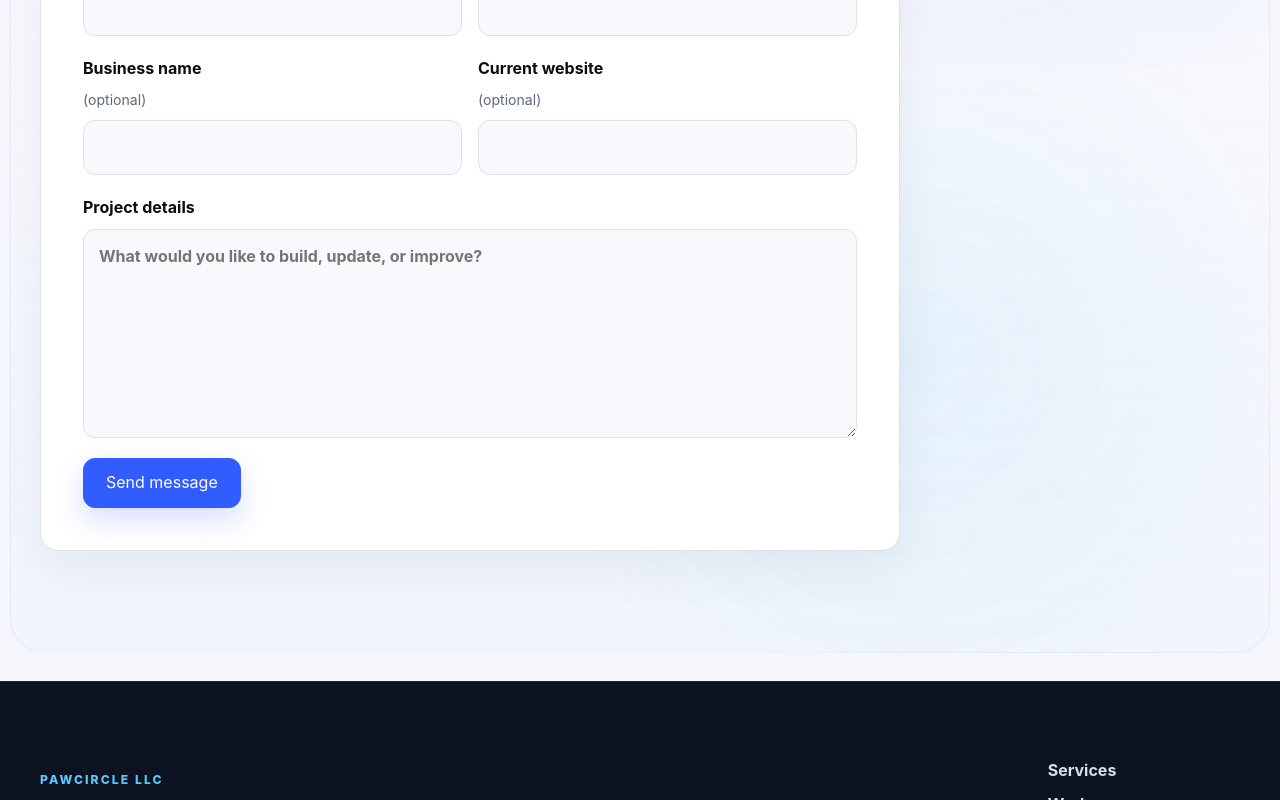
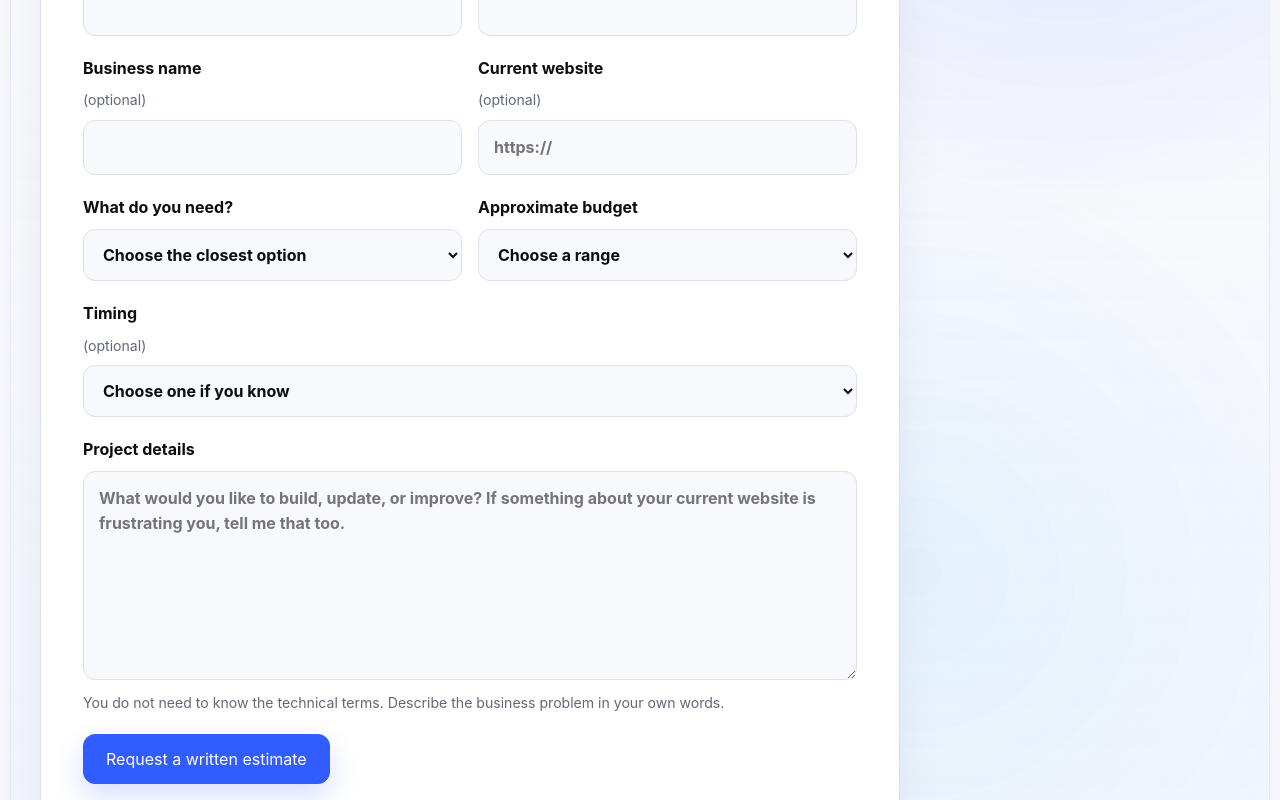
Before and after one commit to reaaland/pawcircle-llc-site, a Next.js app: page /contact in a window 1280 px wide. Shown: the part 800-1600 px from the top of the page. Built offline with nearby package versions, Linux system fonts and the light colour scheme.

Commit message:
Add project fit questions to inquiry form

```diff
--- a/components/ContactForm.tsx
+++ b/components/ContactForm.tsx
@@ -24,6 +24,9 @@ export function ContactForm() {
           email: String(data.get("email") ?? "").trim(),
           business: String(data.get("business") ?? "").trim(),
           website: String(data.get("website") ?? "").trim(),
+          projectType: String(data.get("projectType") ?? "").trim(),
+          budget: String(data.get("budget") ?? "").trim(),
+          timeline: String(data.get("timeline") ?? "").trim(),
           message: String(data.get("message") ?? "").trim(),
           companySite: String(data.get("companySite") ?? "").trim(),
         }),
@@ -60,9 +63,50 @@ export function ContactForm() {
         </label>
         <label>
           Current website <span className="optional">(optional)</span>
-          <input name="website" type="text" autoComplete="url" />
+          <input name="website" type="text" autoComplete="url" placeholder="https://" />
         </label>
       </div>
+
+      <div className="form-grid">
+        <label>
+          What do you need?
+          <select name="projectType" defaultValue="" required>
+            <option value="" disabled>Choose the closest option</option>
+            <option value="Simple website">A simple new website</option>
+            <option value="Small business website">A fuller small-business website</option>
+            <option value="Custom business website">A custom business website</option>
+            <option value="Website refresh">Improvements to an existing website</option>
+            <option value="Small website update">A small website update</option>
+            <option value="Website care">Ongoing website care</option>
+            <option value="Custom online help">Forms, Google tools, automation, or other online help</option>
+            <option value="Not sure">I&apos;m not sure yet</option>
+          </select>
+        </label>
+
+        <label>
+          Approximate budget
+          <select name="budget" defaultValue="" required>
+            <option value="" disabled>Choose a range</option>
+            <option value="Under $750">Under $750</option>
+            <option value="$750–$1,499">$750–$1,499</option>
+            <option value="$1,500–$2,499">$1,500–$2,499</option>
+            <option value="$2,500–$4,499">$2,500–$4,499</option>
+            <option value="$4,500+">$4,500+</option>
+            <option value="Not sure">I&apos;m not sure yet</option>
+          </select>
+        </label>
+      </div>
+
+      <label>
+        Timing <span className="optional">(optional)</span>
+        <select name="timeline" defaultValue="">
+          <option value="">Choose one if you know</option>
+          <option value="As soon as practical">As soon as practical</option>
+          <option value="Within 1–2 months">Within 1–2 months</option>
+          <option value="Within 3–6 months">Within 3–6 months</option>
+          <option value="Flexible / planning ahead">Flexible / planning ahead</option>
+        </select>
+      </label>
 
       <label>
         Project details
@@ -70,10 +114,12 @@ export function ContactForm() {
           name="message"
           rows={7}
           maxLength={5000}
-          placeholder="What would you like to build, update, or improve?"
+          placeholder="What would you like to build, update, or improve? If something about your current website is frustrating you, tell me that too."
           required
         />
       </label>
+
+      <p className="form-note">You do not need to know the technical terms. Describe the business problem in your own words.</p>
 
       <label
         aria-hidden="true"
@@ -84,7 +130,7 @@ export function ContactForm() {
       </label>
 
       {status === "success" ? (
-        <p className="form-status" role="status">Thanks — your message was sent.</p>
+        <p className="form-status" role="status">Thanks — your project details were sent. I&apos;ll reply by email.</p>
       ) : null}
 
       {status === "error" ? (
@@ -92,7 +138,7 @@ export function ContactForm() {
       ) : null}
 
       <button className="button button-dark" type="submit" disabled={status === "submitting"}>
-        {status === "submitting" ? "Sending…" : "Send message"}
+        {status === "submitting" ? "Sending…" : "Request a written estimate"}
       </button>
     </form>
   );
```
